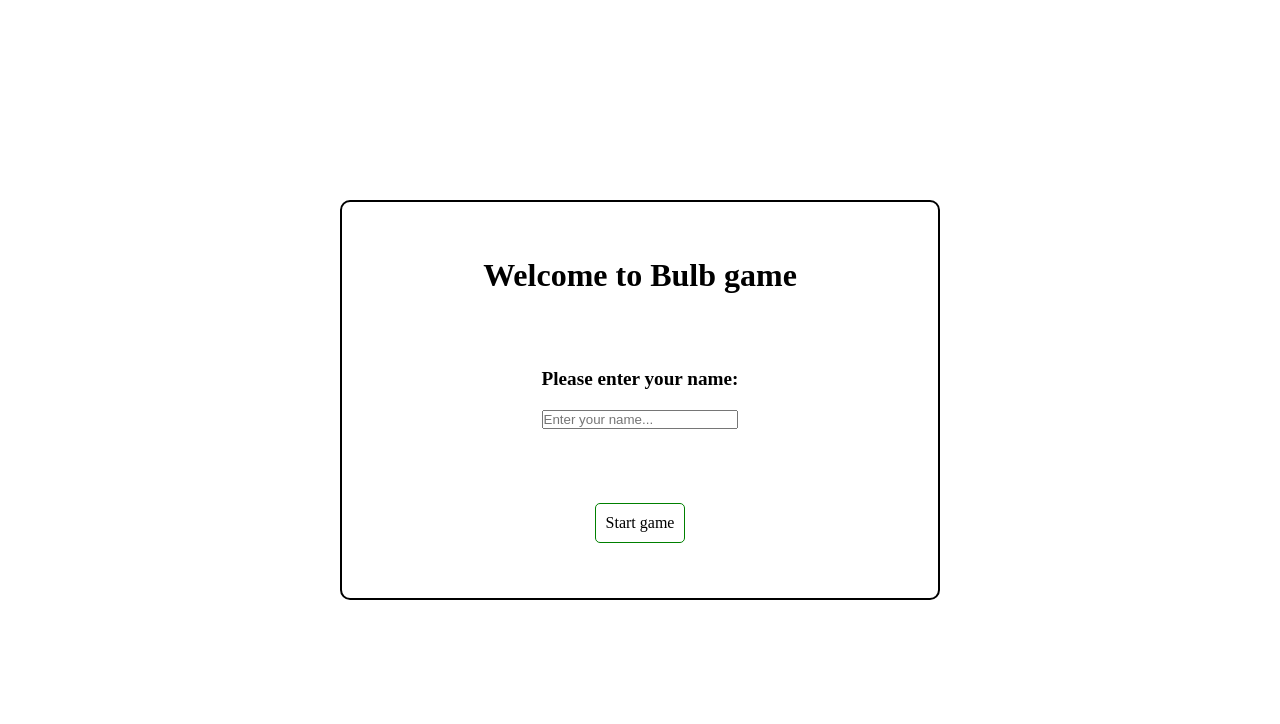
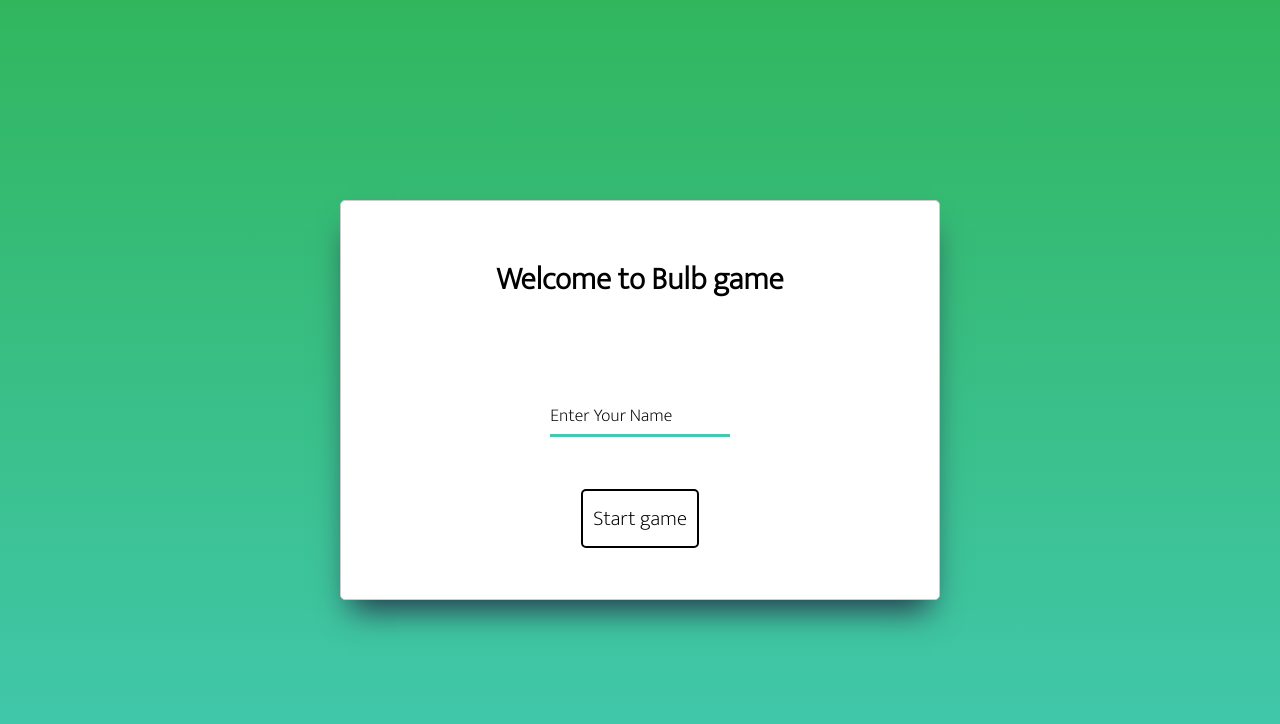
Before and after one commit to Ozshurki/bulb-game, a React (Create React App) app: page / in a window 1280 px wide. Shown: the top 724 px of the page. Built offline with nearby package versions, Linux system fonts and the light colour scheme.

Commit message:
Edit welcome page style

```diff
--- a/package.json
+++ b/package.json
@@ -12,6 +12,7 @@
     "@types/react": "^18.0.14",
     "@types/react-dom": "^18.0.5",
     "classnames": "^2.3.1",
+    "framer-motion": "^6.3.15",
     "react": "^18.2.0",
     "react-countdown-circle-timer": "^3.0.9",
     "react-dom": "^18.2.0",
--- a/src/components/bulb/Bulb.tsx
+++ b/src/components/bulb/Bulb.tsx
@@ -1,7 +1,8 @@
-import React, {useEffect, useMemo, useState} from "react";
+import React, {useEffect, useState} from "react";
 
 import "./bulb.css";
 import classNames from "classnames";
+import {motion} from "framer-motion";
 
 interface BulbInt {
     needToLight: boolean;
@@ -38,8 +39,11 @@ const Bulb: React.FC<BulbInt> = ({needToLight, increaseIndex, verifyClick}) => {
     };
 
     return (
-        <div className={classNames("bulb", needToLight ? "light" : "dark", isClick && "click")}
-             onClick={clickHandler}/>
+        <motion.div
+            className={classNames("bulb", needToLight ? "light" : "dark", isClick && "click")}
+            onClick={clickHandler}
+            animate={{needToLight} && {rotateX: 180}}
+            transition={{needToLight} && {duration: "1"}}/>
     );
 };
 
--- a/src/pages/welcome/WelcomePage.tsx
+++ b/src/pages/welcome/WelcomePage.tsx
@@ -13,16 +13,23 @@ const WelcomePage: React.FC = () => {
     return (
         <div className="welcome-page">
             <div className="sign-up-form">
-                <h1 className="welcome-title">Welcome to Bulb game</h1>
-                <div className="input-container">
-                    <label htmlFor="">Please enter your name:</label>
-                    <input type="text" placeholder="Enter your name..."
+                <h2 className="welcome-title">Welcome to Bulb game</h2>
+                <div className="form">
+                    <input type="text"
+                           name="text"
+                           autoComplete="off"
+                           required
                            value={userName}
-                           onChange={(event:React.FormEvent<HTMLInputElement>) => setUserName(event.currentTarget.value)}/>
+                           onChange={(event: React.FormEvent<HTMLInputElement>) => setUserName(event.currentTarget.value)}/>
+                    <label htmlFor="text" className="label-name">
+                        <span className="content-name">
+                            Enter Your Name
+                        </span>
+                    </label>
                 </div>
                 <Link className="start-game-btn"
                       to="/game"
-                      onClick={() => dispatch(usersActions.addUser({name:userName}))}>Start game</Link>
+                      onClick={() => dispatch(usersActions.addUser({name: userName}))}>Start game</Link>
             </div>
         </div>
     );
--- a/src/pages/welcome/welcome-page.css
+++ b/src/pages/welcome/welcome-page.css
@@ -1,3 +1,5 @@
+@import url('https://fonts.googleapis.com/css2?family=Mukta:wght@200&display=swap');
+
 .welcome-page {
     width: 100vw;
     height: 100vh;
@@ -5,34 +7,96 @@
     display: flex;
     justify-content: center;
     align-items: center;
+    background: #31b65e;
+    background: linear-gradient(#31b65e, #42c9b2);
 }
 
 .sign-up-form {
     width: 600px;
     min-height: 400px;
-    border: 2px solid black;
-    border-radius: 10px;
+    border-radius: 5px;
+    background-color: #fff;
     display: flex;
     flex-direction: column;
     align-items: center;
     justify-content: space-evenly;
+    box-shadow: rgb(38, 57, 77) 0 20px 30px -10px;
+    font-size: calc(5px + 2vmin);
+    transition: 0.3s ease;
+    border: 1px solid #ccc;
+    font-family: 'Mukta', sans-serif;
 }
 
-.input-container{
-    height: 100px;
-    display: flex;
-    padding: 0 5px;
-    flex-direction: column;
-    justify-content: space-evenly;
+.form {
+    width: 30%;
+    position: relative;
+    height: 80px;
+    overflow: hidden;
 }
 
-.input-container label{
-    font-weight: 600;
-    font-size: 1.2rem;
+.form input {
+    width: 100%;
+    height: 100%;
+    padding-top: 50px;
+    border: none;
+    background-color: #fff;
 }
 
-.start-game-btn{
-    border: 1px solid green;
+.form label {
+    position: absolute;
+    bottom: 0px;
+    left: 0px;
+    width: 100%;
+    height: 100%;
+    pointer-events: none;
+    border-bottom: 1px solid white;
+}
+
+.form label::after {
+    content: "";
+    position: absolute;
+    bottom: -1px;
+    left: 0px;
+    width: 100%;
+    height: 100%;
+    border-bottom: 3px solid #42c9b2;
+    transition: all 0.3s ease;
+}
+
+.content-name {
+    position: absolute;
+    bottom: 0px;
+    left: 0px;
+    padding-bottom: 5px;
+    transition: all 0.3s ease;
+    font-size: 18px;
+}
+
+.form input:focus {
+    outline: none;
+}
+
+.form input:focus + .label-name .content-name,
+.form input:valid + .label-name .content-name {
+    transform: translateY(-150%);
+    font-size: 16px;
+    left: 0px;
+    color: #31b65e;
+}
+
+.form input:focus + .label-name::after,
+.form input:valid + .label-name::after {
+    transform: translateX(0%);
+}
+
+
+.form input[type=text]{
+    font-size: 1.1rem;
+    font-family: 'Mukta', sans-serif;
+}
+
+.start-game-btn {
+    border: 2px solid black;
     padding: 10px;
     border-radius: 5px;
     cursor: pointer;
@@ -40,7 +104,7 @@
     color: black;
 }
 
-.start-game-btn:hover{
-    color:white;
-    background-color: #61dafb;
+.start-game-btn:hover {
+    transform: scale(1.1);
+    transition: all 0.2s ease-in;
 }
```
Also changed, not shown: src/components/bulbs-container/BulbsContainer.tsx (+6 -2 lines), 2 other files (tests, documents, lock files or other folders).
